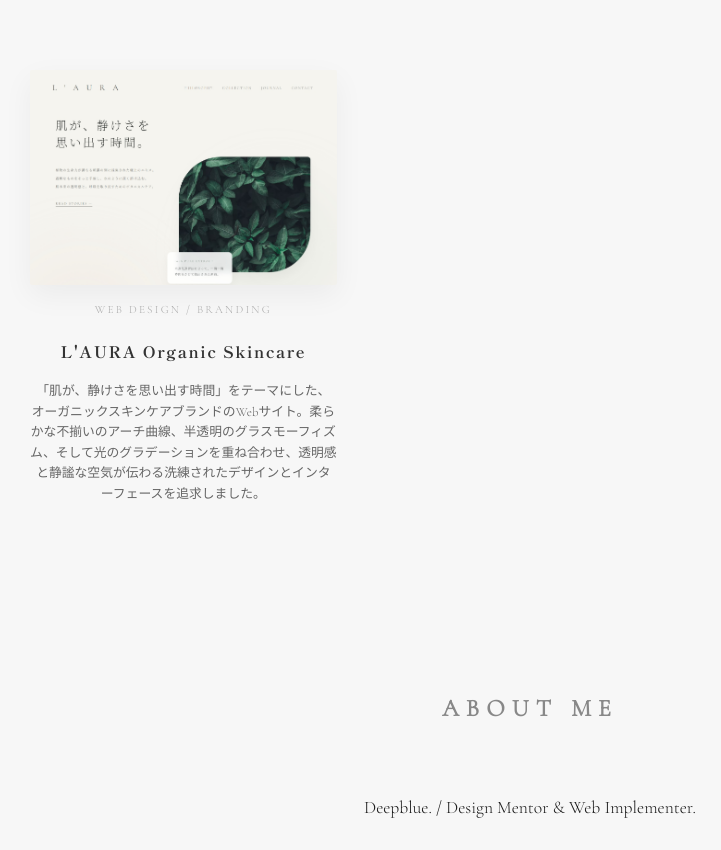
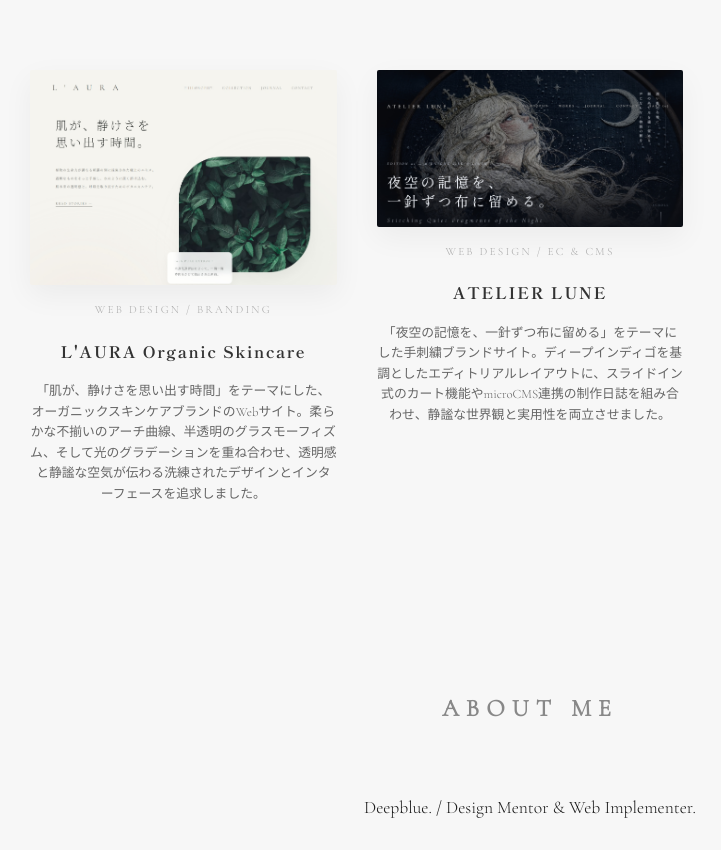
Before and after one commit to san0-code/deepblue, a plain HTML site: page index.html in a window 1280 px wide. Shown: the part 1755-2605 px from the top of the page, without its empty margins (110-831 px from the left). Drawn offline with nearby package versions, Linux system fonts and the light colour scheme.

Commit message:
Add files via upload

```diff
--- a/index.html
+++ b/index.html
@@ -6,7 +6,7 @@
     <title>Deepblue. | Portfolio</title>
     <link rel="stylesheet" href="style.css">
     <link href="https://fonts.googleapis.com/css2?family=Cormorant+Garamond:ital,wght@0,300;1,300&display=swap" rel="stylesheet">
-    <link rel="preconnect" href="https://fonts.googleapis.com">
+    <link rel="preconnect" href="https://fonts.googleapis">
     <link rel="preconnect" href="https://fonts.gstatic.com" crossorigin>
     <link href="https://fonts.googleapis.com/css2?family=Noto+Sans+JP:wght@300;400&family=Shippori+Mincho:wght@400;700&display=swap" rel="stylesheet">
 </head>
@@ -66,9 +66,7 @@
                     </p>
                 </div>
 
-
-
-<!-- 【NEW】4. Coffee Shop 90℃（ここに新しく挿入します） -->
+                <!-- 【NEW】4. Coffee Shop 90℃（ここに新しく挿入しました） -->
                 <div class="work-item">
                     <a href="https://san0-code.github.io/coffee-90c/" style="text-decoration: none; color: inherit;">
                         <div class="work-image-placeholder">
@@ -95,7 +93,7 @@
                     </p>
                 </div>
 
-<!-- 【NEW】SEIKOUKAN（美術館） -->
+                <!-- 【NEW】SEIKOUKAN（美術館） -->
                 <div class="work-item">
                     <a href="https://san0-code.github.io/SEIKOKAN-GALLERY/" style="text-decoration: none; color: inherit;">
                         <div class="work-image-placeholder">
@@ -110,7 +108,7 @@
                     </p>
                 </div>
 
-<!-- 【NEW】L'AURA（オーガニック スキンケア） -->
+                <!-- 【NEW】L'AURA（オーガニック スキンケア） -->
                 <div class="work-item">
                     <a href="https://san0-code.github.io/l-aura/" style="text-decoration: none; color: inherit;">
                         <div class="work-image-placeholder">
@@ -125,12 +123,24 @@
                     </p>
                 </div>
 
+                <!-- 【NEW】ATELIER LUNE（手刺繍ブランド） -->
+                <div class="work-item">
+                    <!-- ※公開したGitHub PagesのURLに合わせてhrefを変更してください -->
+                    <a href="https://san0-code.github.io/ATELIER-LUNE/" style="text-decoration: none; color: inherit;">
+                        <div class="work-image-placeholder">
+                            <img src="スクリーンショット_22-11-2026_92015_san0-code.github.io.jpeg" alt="ATELIER LUNE 手刺繍ブランド" class="work-img">
+                        </div>
+                        <p class="work-category">Web Design / EC & CMS</p>
+                        <h3 class="work-name">ATELIER LUNE</h3>
+                    </a>
+                    <p class="work-description" style="font-size: 0.8rem; color: #666; margin-top: 10px; line-height: 1.6;">
+                        「夜空の記憶を、一針ずつ布に留める」をテーマにした手刺繍ブランドサイト。ディープインディゴを基調としたエディトリアルレイアウトに、スライドイン式のカート機能やmicroCMS連携の制作日誌を組み合わせ、静謐な世界観と実用性を両立させました。
+                    </p>
+                </div>
 
             </div> <!-- /.works-grid -->
         </center>
     </section>
-
-
 
     <section id="about" class="about-section">
         <center>
```
Also changed, not shown: スクリーンショット_22-11-2026_92015_san0-code.github.io.jpeg (added).
